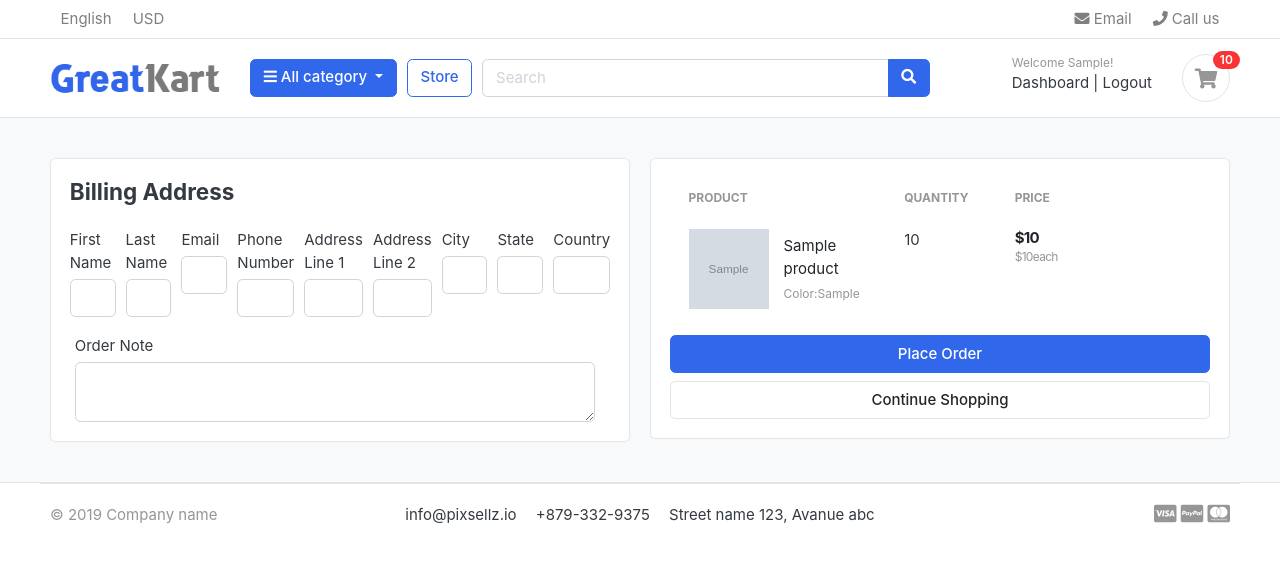
After one commit to jonathan-001/GreatKart, a Django app: page /cart/checkout/ in a window 1280 px wide. The commit adds this page. Shown: the top 563 px of the page. Run offline with Django 5.2, Linux system fonts and the light colour scheme; a user stored in the database is signed in; tables that the repository leaves empty hold one stand-in row (values such as "Sample post"); grey boxes marked "Sample" are stand-in pictures; some libraries are stand-ins or nearby versions; some web fonts are replaced.

Commit message:
Implement cart management and checkout functionality; enhance user authentication for cart items

```diff
--- a/carts/context_processors.py
+++ b/carts/context_processors.py
@@ -10,7 +10,11 @@ def counter(request):
     else:
         try:
             cart = Cart.objects.filter(cart_id = _cart_id(request))
-            cart_items = CartItem.objects.filter(cart=cart[:1])         # Get the first cart item or .first()
+            if request.user.is_authenticated:
+                cart_items = CartItem.objects.filter(user=request.user)
+            else:
+                # If user is not authenticated, get cart items from the cart
+                cart_items = CartItem.objects.filter(cart=cart[:1])         # Get the first cart item or .first()
             for cart_item in cart_items:
                 cart_count += cart_item.quantity
 
--- a/carts/models.py
+++ b/carts/models.py
@@ -1,5 +1,6 @@
 from django.db import models
 from store.models import Product, Variation
+from accounts.models import Account
 
 
 # Create your models here.
@@ -16,9 +17,10 @@ class Cart(models.Model):
 
 
 class CartItem(models.Model):
+    user = models.ForeignKey(Account, on_delete=models.CASCADE, null=True, blank=True)
     product = models.ForeignKey(Product, on_delete=models.CASCADE)
     variations = models.ManyToManyField(Variation, blank=True)
-    cart = models.ForeignKey(Cart, on_delete=models.CASCADE)
+    cart = models.ForeignKey(Cart, on_delete=models.CASCADE,null =True)
     quantity = models.IntegerField()
     is_active = models.BooleanField(default=True)
 
--- a/carts/urls.py
+++ b/carts/urls.py
@@ -7,4 +7,6 @@ urlpatterns = [
     path('add_cart/<int:product_id>/',views.add_cart, name = 'add_cart'),
     path('remove_cart/<int:product_id>/<int:cart_item_id>/',views.remove_cart, name='remove_cart'),
     path('remove_cart_item/<int:product_id>/<int:cart_item_id>/',views.remove_cart_item, name='remove_cart_item'),
+
+    path('checkout/', views.checkout, name = 'checkout'),
 ]
--- a/carts/views.py
+++ b/carts/views.py
@@ -4,6 +4,8 @@ from .models import Cart, CartItem
 from store.models import Product,Variation
 
 from django.core.exceptions import ObjectDoesNotExist
+
+from django.contrib.auth.decorators import login_required
 
 # Create your views here.
 
@@ -15,84 +17,155 @@ def _cart_id(request):
     return cart
 
 def add_cart(request, product_id):
+    current_user = request.user
     product = Product.objects.get(id = product_id)
-    product_variation = []
-    if request.method == 'POST':
-        for item in request.POST:
-            key = item
-            value = request.POST[key]
-            try:
-                variation = Variation.objects.get(product= product,variation_category__iexact=key, variation_value__iexact=value)
-                product_variation.append(variation)
-            except Variation.DoesNotExist:
-                pass
+
+    if current_user.is_authenticated:
+        product_variation = []
+        if request.method == 'POST':
+            for item in request.POST:
+                key = item
+                value = request.POST[key]
+                try:
+                    variation = Variation.objects.get(product= product,variation_category__iexact=key, variation_value__iexact=value)
+                    product_variation.append(variation)
+                except Variation.DoesNotExist:
+                    pass
 
 
-        # color = request.POST['color']
-        # size = request.POST['size']
+            # color = request.POST['color']
+            # size = request.POST['size']
 
 
-    # color = request.GEt['color']
-    # size = request.GET['size']
+        # color = request.GEt['color']
+        # size = request.GET['size']
 
 
-    try:
-        cart = Cart.objects.get(cart_id = _cart_id(request))
-    except Cart.DoesNotExist:
-        cart = Cart.objects.create(
-            cart_id = _cart_id(request)
-        )
-    cart.save()
+        is_cart_item_exits = CartItem.objects.filter(product=product, user=current_user).exists()
 
-    is_cart_item_exits = CartItem.objects.filter(product=product, cart=cart).exists()
+        if is_cart_item_exits:
+            # cart_item = CartItem.objects.get(product=product, cart = cart)
+            cart_item = CartItem.objects.filter(product=product, user=current_user)
+            # existing variations    db
+            #current_variations      product_variation
+            # item_id     db
+            ex_var_list = []
+            id = []
+            for item in cart_item:
+                existing_variations = item.variations.all()
+                ex_var_list.append(list(existing_variations))
+                id.append(item.id)
 
-    if is_cart_item_exits:
-        # cart_item = CartItem.objects.get(product=product, cart = cart)
-        cart_item = CartItem.objects.filter(product=product, cart=cart)
-        # existing variations    db
-        #current_variations      product_variation
-        # item_id     db
-        ex_var_list = []
-        id = []
-        for item in cart_item:
-            existing_variations = item.variations.all()
-            ex_var_list.append(list(existing_variations))
-            id.append(item.id)
+            if product_variation in ex_var_list:
+                # increase the cart item quantity
+                index = ex_var_list.index(product_variation)
+                item_id = id[index]
+                item = CartItem.objects.get(product=product, id=item_id)
+                item.quantity += 1
+                item.save()
+            else:
+                # create a new cart item
+                item = CartItem.objects.create(product=product, user=current_user, quantity=1)
+                if len(product_variation) > 0:
+                    item.variations.clear()
+                    item.variations.add(*product_variation)
+            # cart_item.quantity += 1
+                cart_item.save()
+        else:
+            cart_item = CartItem.objects.create(
+                product=product,
+                quantity=1,
+                user=current_user
+            )
+            if len(product_variation) > 0:
+                cart_item.variations.clear()
+                cart_item.variations.add(*product_variation)
+            cart_item.save()
 
-        if product_variation in ex_var_list:
-            # increase the cart item quantity
-            index = ex_var_list.index(product_variation)
-            item_id = id[index]
-            item = CartItem.objects.get(product=product, id=item_id)
-            item.quantity += 1
-            item.save()
+        return redirect('cart')
+    else:
+        product_variation = []
+        if request.method == 'POST':
+            for item in request.POST:
+                key = item
+                value = request.POST[key]
+                try:
+                    variation = Variation.objects.get(product= product,variation_category__iexact=key, variation_value__iexact=value)
+                    product_variation.append(variation)
+                except Variation.DoesNotExist:
+                    pass
+
+
+            # color = request.POST['color']
+            # size = request.POST['size']
+
+
+        # color = request.GEt['color']
+        # size = request.GET['size']
+
+
+        try:
+            cart = Cart.objects.get(cart_id = _cart_id(request))
+        except Cart.DoesNotExist:
+            cart = Cart.objects.create(
+                cart_id = _cart_id(request)
+            )
+        cart.save()
+
+        is_cart_item_exits = CartItem.objects.filter(product=product, cart=cart).exists()
+
+        if is_cart_item_exits:
+            # cart_item = CartItem.objects.get(product=product, cart = cart)
+            cart_item = CartItem.objects.filter(product=product, cart=cart)
+            # existing variations    db
+            #current_variations      product_variation
+            # item_id     db
+            ex_var_list = []
+            id = []
+            for item in cart_item:
+                existing_variations = item.variations.all()
+                ex_var_list.append(list(existing_variations))
+                id.append(item.id)
+
+            if product_variation in ex_var_list:
+                # increase the cart item quantity
+                index = ex_var_list.index(product_variation)
+                item_id = id[index]
+                item = CartItem.objects.get(product=product, id=item_id)
+                item.quantity += 1
+                item.save()
+            else:
+                # create a new cart item
+                item = CartItem.objects.create(product=product, cart=cart, quantity=1)
+                if len(product_variation) > 0:
+                    item.variations.clear()
+                    item.variations.add(*product_variation)
+            # cart_item.quantity += 1
+                cart_item.save()
         else:
-            # create a new cart item
-            item = CartItem.objects.create(product=product, cart=cart, quantity=1)
+            cart_item = CartItem.objects.create(
+                product=product,
+                quantity=1,
+                cart=cart
+            )
             if len(product_variation) > 0:
-                item.variations.clear()
-                item.variations.add(*product_variation)
-        # cart_item.quantity += 1
+                cart_item.variations.clear()
+                cart_item.variations.add(*product_variation)
             cart_item.save()
-    else:
-        cart_item = CartItem.objects.create(
-            product=product,
-            quantity=1,
-            cart=cart
-        )
-        if len(product_variation) > 0:
-            cart_item.variations.clear()
-            cart_item.variations.add(*product_variation)
-        cart_item.save()
 
-    return redirect('cart')
+        return redirect('cart')
+
 
 
 def remove_cart(request, product_id,cart_item_id):
-    cart = Cart.objects.get(cart_id=_cart_id(request))
+
     product = get_object_or_404(Product, id=product_id)
     try:
-        cart_item = CartItem.objects.get(product=product, cart=cart,id = cart_item_id)
+        if request.user.is_authenticated:
+            cart_item = CartItem.objects.get(product=product, user=request.user, id=cart_item_id)
+        else:
+            cart = Cart.objects.get(cart_id=_cart_id(request))
+            cart_item = CartItem.objects.get(product=product, cart=cart, id=cart_item_id)
         if cart_item.quantity > 1:
             cart_item.quantity -= 1
             cart_item.save()
@@ -104,9 +177,13 @@ def remove_cart(request, product_id,cart_item_id):
     return redirect('cart')
 
 def remove_cart_item(request, product_id, cart_item_id):
-    cart = Cart.objects.get(cart_id = _cart_id(request))
+
     product = get_object_or_404(Product, id = product_id)
-    cart_item = CartItem.objects.get(product=product, cart=cart, id=cart_item_id)
+    if request.user.is_authenticated:
+        cart_item = CartItem.objects.get(product=product, user=request.user, id=cart_item_id)
+    else:
+        cart = Cart.objects.get(cart_id = _cart_id(request))
+        cart_item = CartItem.objects.get(product=product, cart=cart, id=cart_item_id)
     cart_item.delete()
     return redirect('cart')
 
@@ -114,14 +191,43 @@ def remove_cart_item(request, product_id, cart_item_id):
 def cart(request,total = 0, quantity = 0, cart_items=None):
     tax = 0
     grand_total = 0
-    try:
+    if request.user.is_authenticated:
+        cart_items = CartItem.objects.filter(user=request.user, is_active=True)
+    else:
         cart = Cart.objects.get(cart_id = _cart_id(request))
         cart_items = CartItem.objects.filter(cart=cart, is_active=True)
-        for cart_item in cart_items:
-            total += (cart_item.product.price * cart_item.quantity)
-            quantity += cart_item.quantity
-        tax = (2*total)/100
-        grand_total = total + tax
+    for cart_item in cart_items:
+        total += (cart_item.product.price * cart_item.quantity)
+        quantity += cart_item.quantity
+    tax = (2*total)/100
+    grand_total = total + tax
+
+
+    context = {
+        'cart_items': cart_items,
+        'total': total,
+        'quantity': quantity,
+        'tax': tax,
+        'grand_total': grand_total,
+    }
+    return render(request, 'store/cart.html',context)
+
+
+@login_required(login_url='login')
+def checkout(request, total=0, quantity=0, cart_items=None):
+    tax = 0
+    grand_total = 0
+    try:
+            if request.user.is_authenticated:
+                cart_items = CartItem.objects.filter(user=request.user, is_active=True)
+            else:
+                cart = Cart.objects.get(cart_id = _cart_id(request))
+                cart_items = CartItem.objects.filter(cart=cart, is_active=True)
+            for cart_item in cart_items:
+                total += (cart_item.product.price * cart_item.quantity)
+                quantity += cart_item.quantity
+            tax = (2*total)/100
+            grand_total = total + tax
     except ObjectDoesNotExist:
         pass
 
@@ -132,4 +238,4 @@ def cart(request,total = 0, quantity = 0, cart_items=None):
         'tax': tax,
         'grand_total': grand_total,
     }
-    return render(request, 'store/cart.html',context)
+    return render(request, 'store/checkout.html', context)
--- a/templates/store/cart.html
+++ b/templates/store/cart.html
@@ -19,7 +19,7 @@
 
 {% else %}
 <div class="row">
-	<aside class="col-lg-9">
+<aside class="col-lg-9">
 <div class="card">
 <table class="table table-borderless table-shopping-cart">
 <thead class="text-muted">
@@ -113,7 +113,7 @@
 			<p class="text-center mb-3">
 				<img src="{% static "./images/misc/payments.png" %}" height="26">
 			</p>
-			<a href="./place-order.html" class="btn btn-primary btn-block"> Checkout </a>
+			<a href="{% url "checkout" %}" class="btn btn-primary btn-block"> Checkout </a>
 			<a href="{% url "store" %}" class="btn btn-light btn-block">Continue Shopping</a>
 		</div> <!-- card-body.// -->
 		</div> <!-- card.// -->
--- /dev/null
+++ b/templates/store/checkout.html
@@ -0,0 +1,134 @@
+{% extends "base.html" %}
+{% load static %}
+
+{% block content %}
+
+
+
+<section class="section-content padding-y bg">
+<div class="container">
+
+<!-- ============================ COMPONENT 1 ================================= -->
+
+<div class="row">
+	<aside class="col-lg-6">
+<div class="card">
+    <div class="card-body">
+        <h4 class = 'card-title mb-4'>Billing Address</h4>
+        <form action="" method = 'POST'>
+            {% csrf_token %}
+            <div class="form-row">
+                <div class="col form-group">
+                    <label for="">First Name</label>
+                    <input type="text"name='first_name' class= 'form-control' required>
+                </div>
+                <div class="col form-group">
+                    <label for="">Last Name</label>
+                    <input type="text"name='last_name' class= 'form-control' required>
+                </div>
+                <div class="col form-group">
+                    <label for="">Email</label>
+                    <input type="email"name='email' class= 'form-control' required>
+                </div>
+                <div class="col form-group">
+                    <label for="">Phone Number</label>
+                    <input type="text"name='phone' class= 'form-control' required>
+                </div>
+                 <div class="col form-group">
+                    <label for="">Address Line 1</label>
+                    <input type="text"name='address_line_1' class= 'form-control' required>
+                </div>
+                <div class="col form-group">
+                    <label for="">Address Line 2</label>
+                    <input type="text"name='address_line_2' class= 'form-control'>
+                </div>
+                 <div class="col form-group">
+                    <label for="">City</label>
+                    <input type="text"name='city' class= 'form-control' required>
+                </div>
+                <div class="col form-group">
+                    <label for="">State</label>
+                    <input type="text"name='state' class= 'form-control' required>
+                </div>
+                <div class="col form-group">
+                    <label for="">Country</label>
+                    <input type="text"name='country' class= 'form-control' required>
+                </div>
+            </div>
+                <div class="col form-row">
+                    <label for="">Order Note</label>
+                    <textarea name="order_note" rows="2" class="form-control"></textarea>
+                </div>
+
+    </div>
+</div> <!-- card.// -->
+
+
+	</aside> <!-- col.// -->
+
+	<aside class="col-lg-6">
+
+		<div class="card">
+		<div class="card-body">
+
+            <table class="table table-borderless table-shopping-cart">
+<thead class="text-muted">
+<tr class="small text-uppercase">
+  <th scope="col">Product</th>
+  <th scope="col" width="120">Quantity</th>
+  <th scope="col" width="120">Price</th>
+  <th scope="col" class="text-right" width="200"> </th>
+</tr>
+</thead>
+<tbody>
+	{% for cart_item in cart_items %}
+<tr>
+	<td>
+		<figure class="itemside align-items-center">
+			<div class="aside"><img src="{{cart_item.product.images.url}}" class="img-sm"></div>
+			<figcaption class="info">
+				<a href="{{ cart_item.product.get_url }}" class="title text-dark">{{cart_item.product.product_name}}</a>
+				<p class="text-muted small">
+					{% if cart_item.variations.all %}
+						{% for item in cart_item.variations.all %}
+							{{item.variation_category | capfirst}}:{{item.variation_value | capfirst }} <br>
+						{% endfor %}
+					{% endif %}
+				</p>
+			</figcaption>
+		</figure>
+	</td>
+	<td>
+		<!-- col.// -->
+					<label for="">{{cart_item.quantity}}</label>
+	</td>
+	<td>
+		<div class="price-wrap">
+			<var class="price">${{cart_item.product.price}}</var>
+			<small class="text-muted"> ${{cart_item.product.price}}each </small>
+		</div> <!-- price-wrap .// -->
+	</td>
+
+</tr>
+{% endfor %}
+</tbody>
+</table>
+
+			<button type="submit" name='submit' class="btn btn-primary btn-block"> Place Order </button>
+			<a href="{% url "store" %}" class="btn btn-light btn-block">Continue Shopping</a>
+		</form>
+        </div> <!-- card-body.// -->
+		</div> <!-- card.// -->
+
+</aside> <!-- col.// -->
+
+
+</div> <!-- row.// -->
+
+<!-- ============================ COMPONENT 1 END .// ================================= -->
+
+</div> <!-- container .//  -->
+</section>
+
+
+{% endblock %}
```
Also changed, not shown: accounts/views.py (+46 -2 lines).
